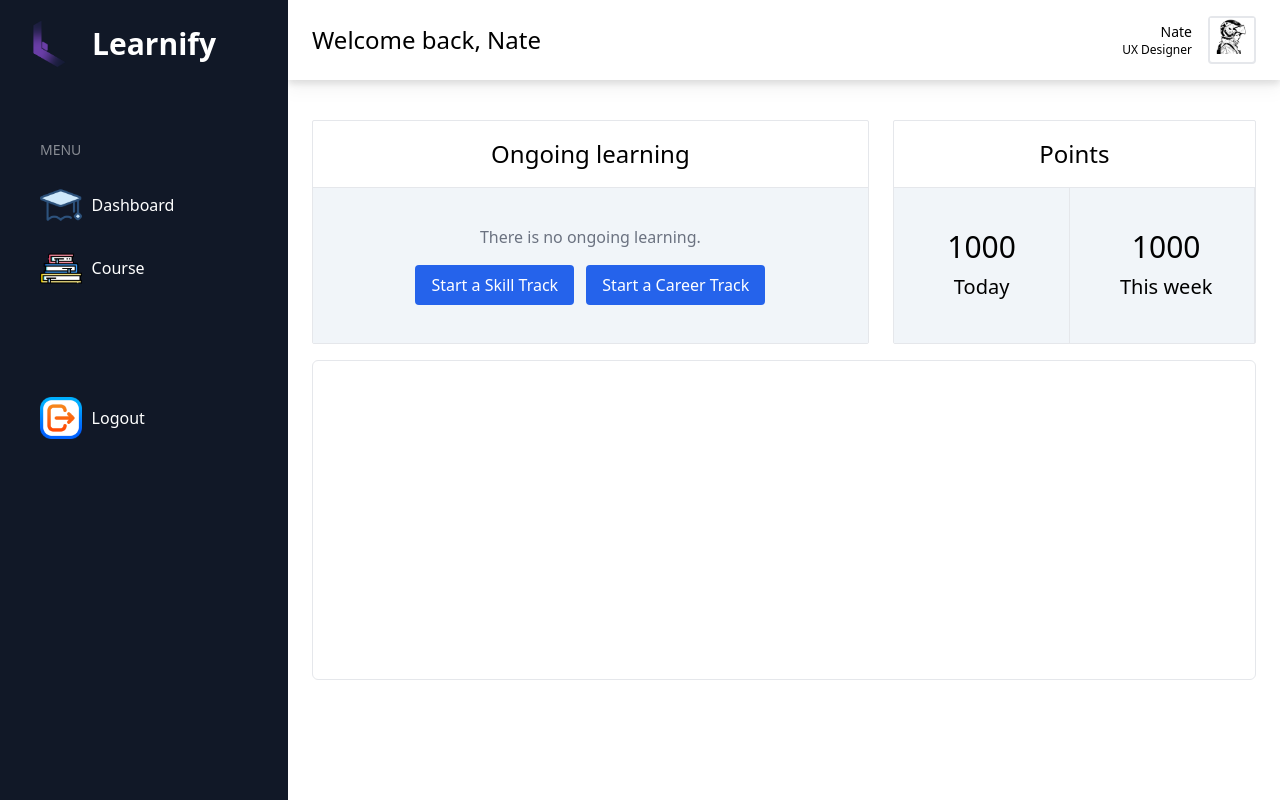
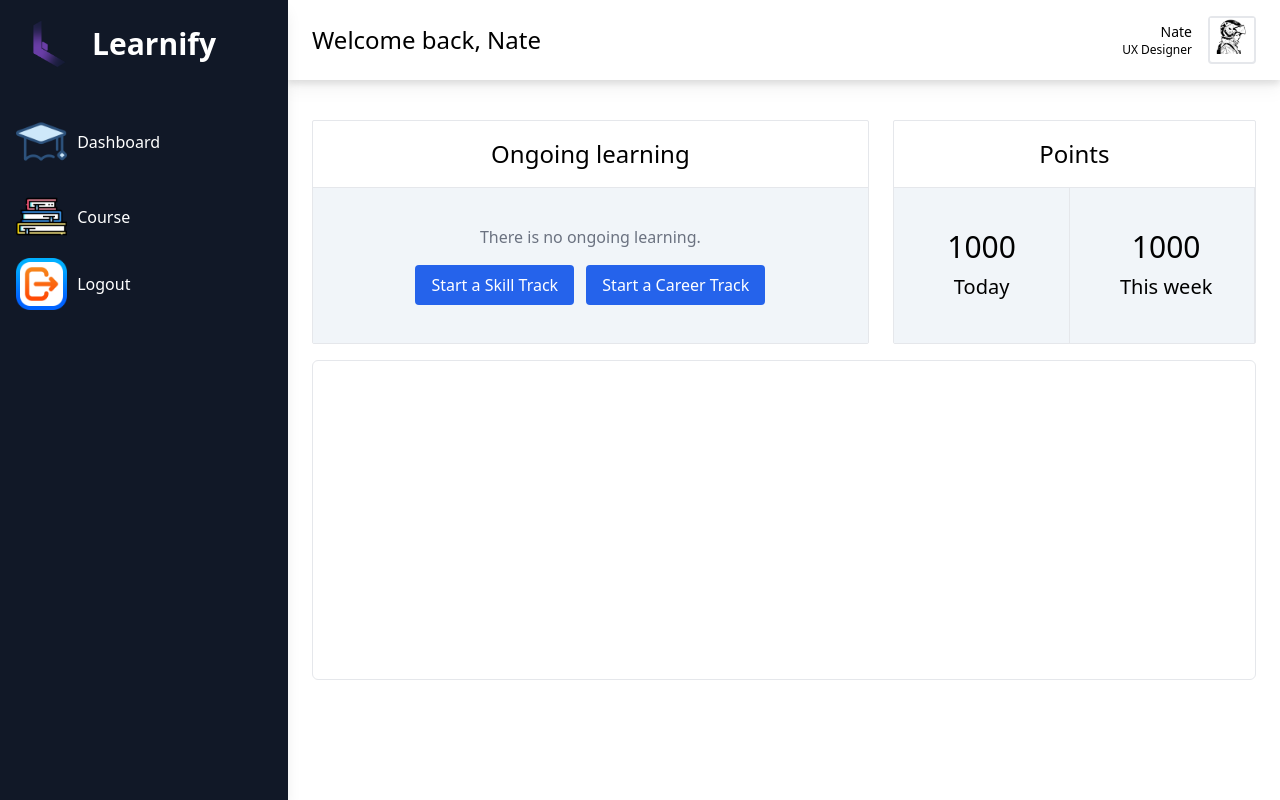
Before and after one commit to vincensiusadyatma/learnify-elearning-website, a Laravel app: page /dashboard in a window 1280 px wide. Run offline with Laravel 12, Linux system fonts and the light colour scheme; a user stored in the database is signed in; data comes from the database, SQL or seed files in the repository; some libraries are stand-ins or nearby versions.

Commit message:
fix: fix sidebar dashboard

```diff
--- a/resources/views/component/sidebar.blade.php
+++ b/resources/views/component/sidebar.blade.php
@@ -1,46 +1,32 @@
-<!--start: sidebar-->
-<aside class="left-0 top-0 z-9999 flex h-full w-72 flex-col bg-gray-900 duration-300 ease-linear">
-    <!--start: sidebar header-->
-    <div class="flex items-center gap-5 px-6 py-5 lg:py-6.5">
-        <img src="img/logo learnify.png" alt="learnify logo" class="object-contain w-[20%]">
+<aside class="fixed left-0 top-0 h-full w-72 bg-gray-900 shadow-lg z-50">
+    <div class="flex items-center gap-5 px-6 py-5">
+        <img src="img/logo learnify.png" alt="learnify logo" class="w-[20%]">
         <h1 class="text-white text-3xl font-bold">Learnify</h1>
     </div>
-    <!--end: sidebar header-->
-
-    <div class="no-scrollbar flex flex-col justify-between overflow-y-auto duration-300 ease-linear">
-        <!--start: sidebar menu-->
-        <nav class="mt-5 py-4 px-4 lg:mt-9 lg:px-6 flex flex-col justify-evenly">
-            <!--start: menu group-->
-            <div>
-                <h2 class="mb-4 ml-4 text-sm font-medium text-white text-opacity-50">MENU</h2>
-                <ul class="mb-6 flex flex-col gap-1.5">
+    <nav class="mt-5">
+        <ul class="space-y-2">
             <li>
-                        <a href="#" class="group relative flex items-center gap-2.5 rounded-sm px-4 py-2 font-medium text-white hover:bg-gray-700 focus:outline-none focus:ring focus:ring-gray-200">
-                            <img src="/img/toga.png" alt="toga image" class="object-contain w-[20%] h-auto">
-                            <h3 class="text-white">Dashboard</h3>
+                <a href="#" class="flex items-center gap-2.5 px-4 py-2 text-white hover:bg-gray-700">
+                    <img src="img/toga.png" alt="toga image" class="w-[20%]">
+                    <span class="text-white">Dashboard</span>
                 </a>
             </li>
             <li>
-                        <a href="#" class="group relative flex items-center gap-2.5 rounded-sm px-4 py-2 font-medium text-white hover:bg-gray-700 focus:outline-none focus:ring focus:ring-gray-200">
-                            <img src="/img/course2.png" alt="course image" class="object-contain w-[20%] h-auto">
-                            <h3 class="text-white">Course</h3>
+                <a href="#" class="flex items-center gap-2.5 px-4 py-2 text-white hover:bg-gray-700">
+                    <img src="img/course2.png" alt="course image" class="w-[20%]">
+                    <span class="text-white">Course</span>
+                </a>
+            </li>
+        </ul>
+    </nav>
+    <div class="mt-auto">
+        <ul class="space-y-2">
+            <li>
+                <a href="#" class="flex items-center gap-2.5 px-4 py-2 text-white hover:bg-gray-700">
+                    <img src="img/logout.png" alt="course image" class="w-[20%]">
+                    <span class="text-white">Logout</span>
                 </a>
             </li>
         </ul>
     </div>
-            <!--end: menu group-->
-        </nav>
-        <div class="mt-5 py-4 px-4 lg:px-6 lg:mt-9">
-            <ul class="mb-6 flex flex-col gap-1.5">
-                <li>
-                    <a href="#" class="group relative flex items-center gap-2.5 rounded-sm px-4 py-2 font-medium text-white hover:bg-gray-700 focus:outline-none focus:ring focus:ring-gray-200">
-                        <img src="/img/logout.png" alt="course image" class="object-contain w-[20%] h-auto">
-                        <h3 class="text-white">Logout</h3>
-                    </a>
-                </li>
-            </ul>
-        </div>
-        <!--end: sidebar menu-->
-    </div>
 </aside>
-<!--end: sidebar-->
--- a/resources/views/template/dashboard.blade.php
+++ b/resources/views/template/dashboard.blade.php
@@ -10,7 +10,7 @@
 <body class="flex h-screen">
     @include('component.sidebar')
 
-    <div class="flex-grow">
+    <div class="flex-grow ml-72">
         @yield('content')
     </div>
 
```
Lines whose indentation alone changed are shown as unchanged.
